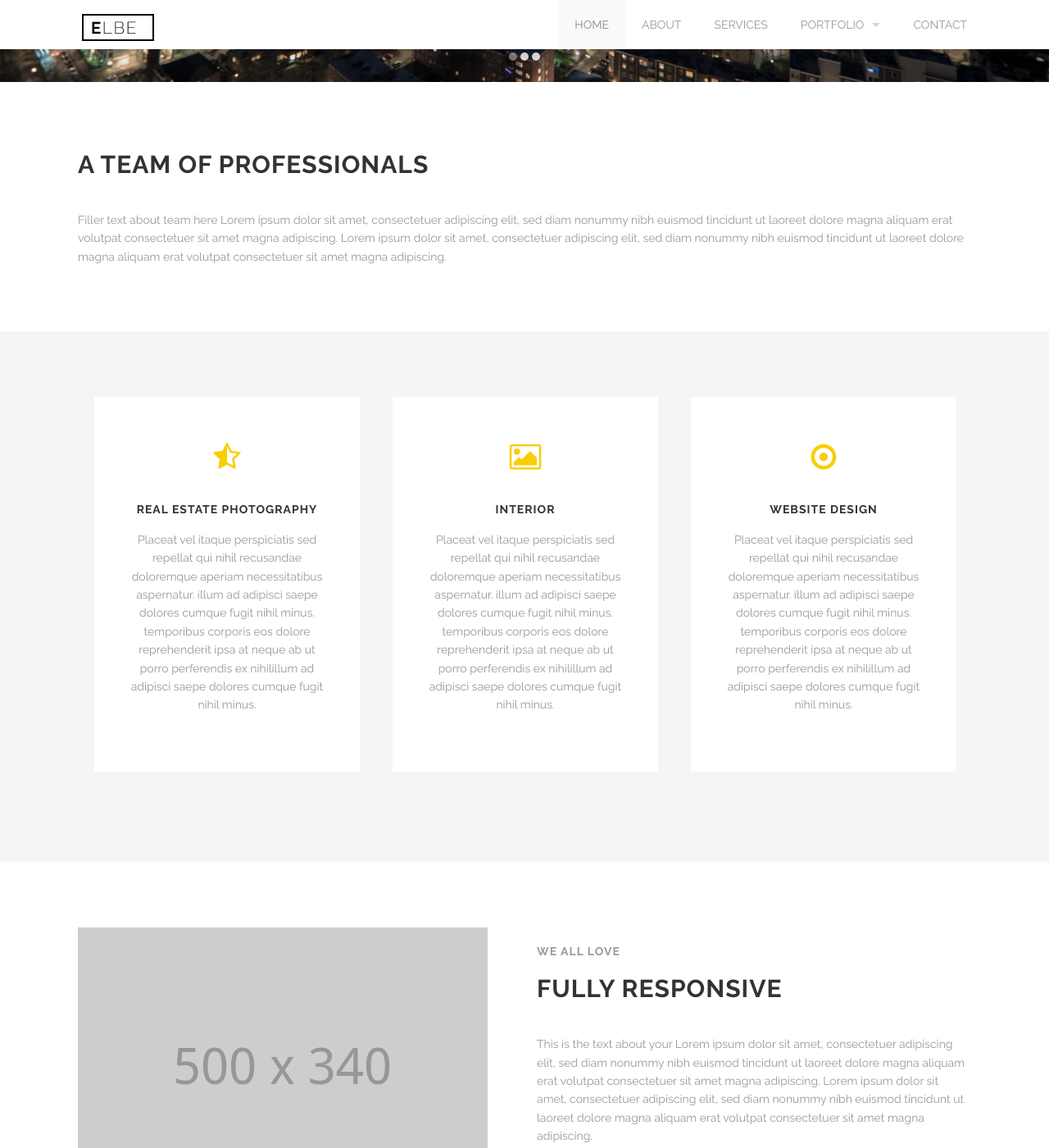
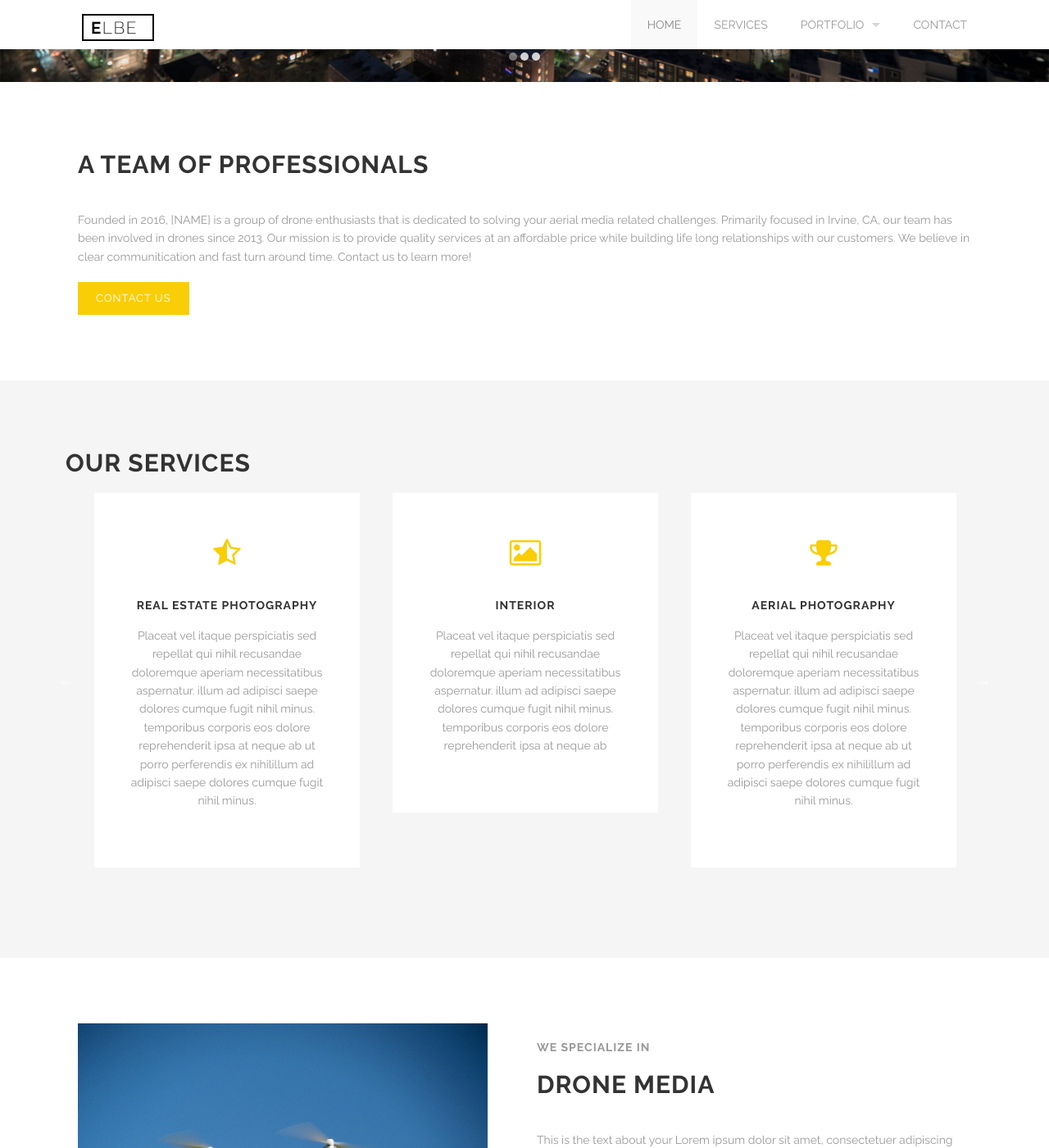
Before and after one commit to by14/by14.github.io, a Jekyll site: the page built from index.html, in a window 1280 px wide and 1400 px high, scrolled down 650 px. Shown: the whole window at 82% size. Built offline with Jekyll 4.4.1, drawn with Linux system fonts in a browser that asks for light colours; some of the changed text lies outside the part shown; grey boxes are pictures that could not be loaded.

Commit message:
Completed contact us form

```diff
--- a/_data/nav.yml
+++ b/_data/nav.yml
@@ -1,9 +1,6 @@
 - name: Home
   path: index.html
   section_id: home
-- name: About
-  path: about.html
-  section_id: about
 - name: Services
   path: services.html
   section_id: services
@@ -18,6 +15,3 @@
 - name: Contact
   path: contact.html
   section_id: contact
-- name: Blog
-  path: blog.html
-  section_id: blog
--- a/_includes/footer.html
+++ b/_includes/footer.html
@@ -18,7 +18,7 @@
         <ul>
           <li><a href="index.html">Home</a></li>
           <li><a href="portfolio.html">View some works here</a></li>
-          <li><a href="blog.html">Follow our blog</a></li>
+          <!--<li><a href="blog.html">Follow our blog</a></li>-->
           <li><a href="contact.html">Contact us</a></li>
           <li><a href="services.html">Our services</a></li>
         </ul>
--- a/_includes/header.html
+++ b/_includes/header.html
@@ -21,7 +21,7 @@
           {% else %}
             {% assign active_class = "" %}
           {% endif %}
-          {% if item.path != "blog.html" %}
+          {% if item.path != "blog.html" and item.path != "about.html"%}
             {% if item.children %}
               <li class="has-dropdown {{active_class}}">
                 <a href="{{site.url}}/{{ item.path }}">{{ item.name }}</a>
--- a/index.html
+++ b/index.html
@@ -65,11 +65,7 @@
   - icon_class: fa fa-image
     title: Interior
     text:
-      Placeat vel itaque perspiciatis sed repellat qui nihil recusandae doloremque aperiam necessitatibus aspernatur. illum ad adipisci saepe dolores cumque fugit nihil minus. temporibus corporis eos dolore reprehenderit ipsa at neque ab ut porro perferendis ex nihilillum ad adipisci saepe dolores cumque fugit nihil minus.
-  - icon_class: fa fa-dot-circle-o
-    title: Website Design
-    text:
-      Placeat vel itaque perspiciatis sed repellat qui nihil recusandae doloremque aperiam necessitatibus aspernatur. illum ad adipisci saepe dolores cumque fugit nihil minus. temporibus corporis eos dolore reprehenderit ipsa at neque ab ut porro perferendis ex nihilillum ad adipisci saepe dolores cumque fugit nihil minus.
+      Placeat vel itaque perspiciatis sed repellat qui nihil recusandae doloremque aperiam necessitatibus aspernatur. illum ad adipisci saepe dolores cumque fugit nihil minus. temporibus corporis eos dolore reprehenderit ipsa at neque ab
 milestones:
   - from: 0
     to: 24
@@ -179,13 +175,15 @@
       <!--<h4 style='color: #999'>Our history</h4>-->
       <h2>A team of professionals</h2>
       <div class='spacing'></div>
-      <p>Filler text about team here Lorem ipsum dolor sit amet, consectetuer adipiscing elit, sed diam nonummy nibh euismod tincidunt ut laoreet dolore magna aliquam erat volutpat consectetuer sit amet magna adipiscing. Lorem ipsum dolor sit amet, consectetuer adipiscing elit, sed diam nonummy nibh euismod tincidunt ut laoreet dolore magna aliquam erat volutpat consectetuer sit amet magna adipiscing.</p>
+      <p>Founded in 2016, [NAME] is a group of drone enthusiasts that is dedicated to solving your aerial media related challenges. Primarily focused in Irvine, CA, our team has been involved in drones since 2013. Our mission is to provide quality services at an affordable price while building life long relationships with our customers. We believe in clear communitication and fast turn around time. Contact us to learn more!</p>
+      <a class='button small' href='#'>Contact Us</a>
     </div>
   </div>
   <div class='three spacing'></div>
 </div>
 <div class='full' style='background: #f5f5f5'>
   <div class='row'>
+    <h2>Our services</h2>
     <div class='large-12 columns'>
       <div class='mod modBoxedTextSlider'>
         <div class='boxes'>
@@ -205,16 +203,16 @@
 <div class='full'>
   <div class='row'>
     <div class='medium-6 columns'>
-      <img class="fadeinleft" width="500" height="340" alt="" src="images/@stock/macbook.png" />
+      <img class="fadeinleft" width="500" height="340" alt="" src="images/homepage/drone1.jpg" />
     </div>
     <div class='medium-6 columns'>
       <div class='spacing'></div>
-      <h4 style='color: #999'>We all love</h4>
-      <h2>Fully responsive</h2>
+      <h4 style='color: #999'>We specialize  in</h4>
+      <h2>Drone media</h2>
       <div class='spacing'></div>
       <p>This is the text about your Lorem ipsum dolor sit amet, consectetuer adipiscing elit, sed diam nonummy nibh euismod tincidunt ut laoreet dolore magna aliquam erat volutpat consectetuer sit amet magna adipiscing. Lorem ipsum dolor sit amet, consectetuer adipiscing elit, sed diam nonummy nibh euismod tincidunt ut laoreet dolore magna aliquam erat volutpat consectetuer sit amet magna adipiscing.</p>
       <div class='spacing'></div>
-      <a class='button small' href='#'>Learn more</a>
+      <a class='button small' href='#'>Contact Us</a>
     </div>
   </div>
   <div class='four spacing'></div>
@@ -222,31 +220,31 @@
     <div class='medium-6 columns'>
       <div class='two spacing'></div>
       <h4 style='color: #999'>Simple</h4>
-      <h2>Easy to use</h2>
+      <h2>Checklist</h2>
       <div class='spacing'></div>
       <ul class='shortcode-list'>
         <li>
           <i class='fa fa-check'></i>
-          This is a check list item, htis is a check list item
+          Contact us with an idea in mind
         </li>
         <li>
           <i class='fa fa-check'></i>
-          Lorem ipsum dolor sit amet, consectetuer adipiscing elit ipsum
+          Schedule a day with us to shoot the media
         </li>
         <li>
           <i class='fa fa-check'></i>
-          Sed diam nonummy nibh euismod tincidunt ut, lorem ipsum dolor sit amet
+          Wait up to two business days for editing
         </li>
         <li>
           <i class='fa fa-check'></i>
-          Dolore magna aliquam erat volutpat consectetu amet magna adipiscing
+          Enjoy your new media!
         </li>
       </ul>
       <div class='spacing'></div>
       <a class='button small' href='#'>Learn more</a>
     </div>
     <div class='medium-6 columns'>
-      <img class="fadeinright" width="500" height="400" alt="" src="images/@stock/circle-1.png" />
+      <img class="fadeinright" width="500" height="400" alt="" src="images/homepage/aerial1.jpg" />
     </div>
   </div>
   <div class='four spacing'></div>
@@ -283,7 +281,7 @@
   </div>
   <div class='spacing'></div>
 </div>
-<div class='full'>
+<!--<div class='full'>
   <div class='row'>
     <div class='large-12 columns'>
       <p class='centered-text'>
@@ -312,7 +310,7 @@
     </div>
   </div>
   <div class='four spacing'></div>
-</div>
+</div>-->
 <!--<div class='full parallax' style='background-image: url(../images/@stock/customers-bg.jpg); color: #fff;'>
   <div class='row'>
     <div class='large-12 columns'>
--- a/javascripts/app.js
+++ b/javascripts/app.js
@@ -74,7 +74,7 @@
       submitHandler: function(form) {
         $.ajax({
           type: 'POST',
-          url: 'send.php',
+          url: 'https://formspree.io/byang14@gmail.com',
           data: $(form).serialize(),
           success: function(data) {
             if(data.match(/success/)) {
```
Also changed, not shown: other parts of _includes/footer.html (+1 -1 lines), images/homepage/aerial1.jpg (added), images/homepage/drone1.jpg (added), 11 other files.
